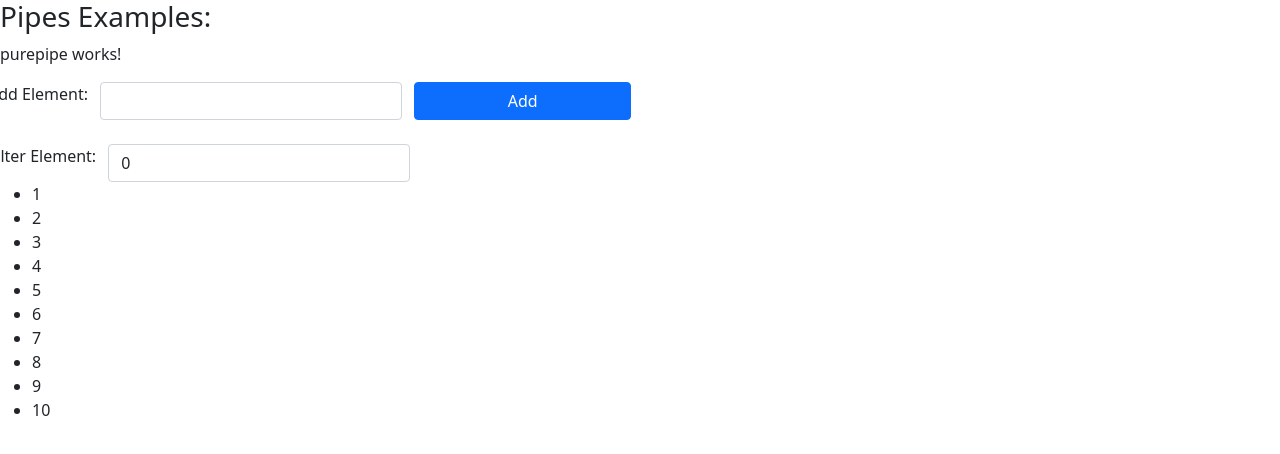
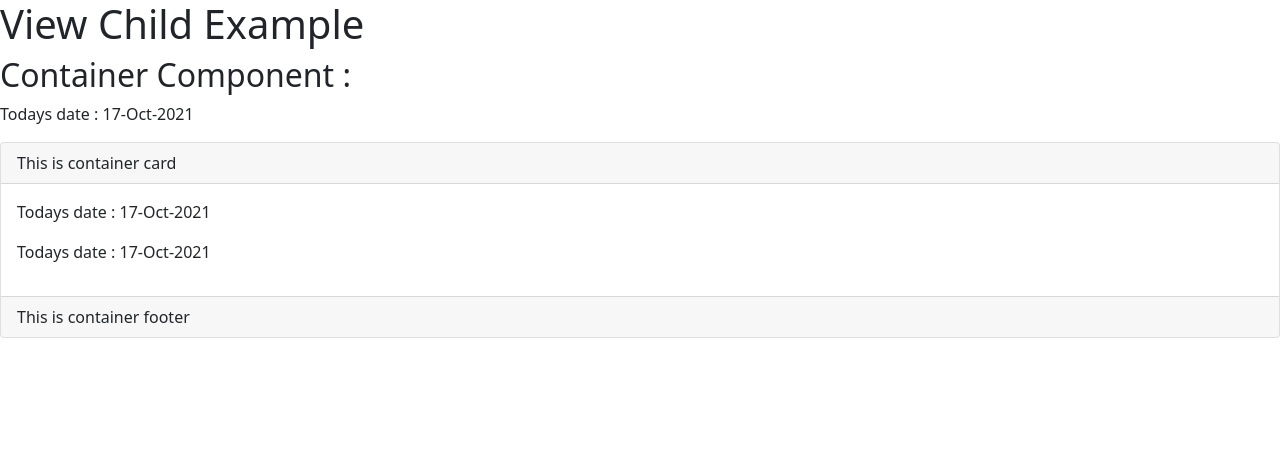
Before and after one commit to Swadreams/ng-oct-21-batch-examples, an Angular app in the folder ng-examples/: page / in a window 1280 px wide. Shown: the top 454 px of the page. Built offline with nearby package versions, Linux system fonts and the light colour scheme.

Commit message:
Content Children property

```diff
--- a/ng-examples/src/app/app.component.html
+++ b/ng-examples/src/app/app.component.html
@@ -43,10 +43,10 @@
   <div class="footer">This is footer section</div>
 </app-card> -->
 
-<!-- <app-container></app-container> -->
+<app-container></app-container>
 
 <!-- <app-observable></app-observable> -->
 
-<h3>Pipes Examples:</h3>
+<!-- <h3>Pipes Examples:</h3>
 
-<app-purepipe></app-purepipe>
+<app-purepipe></app-purepipe> -->
--- a/ng-examples/src/app/components/card/card.component.ts
+++ b/ng-examples/src/app/components/card/card.component.ts
@@ -16,10 +16,11 @@ import { DateComponent } from '../date/date.component';
   styleUrls: ['./card.component.css'],
 })
 export class CardComponent implements OnInit, AfterContentInit {
-  //@ContentChild(DateComponent) dateComponentRef: DateComponent | undefined;
-  @ContentChildren(DateComponent) dateComponentRef:
+  // @ContentChild(DateComponent) dateComponentRef: DateComponent | undefined;
+  @ContentChildren(DateComponent, { descendants: true }) dateComponentRef:
     | QueryList<DateComponent>
     | undefined;
+
   constructor() {}
 
   ngOnInit(): void {}
@@ -35,6 +36,7 @@ export class CardComponent implements OnInit, AfterContentInit {
   // }
 
   ngAfterContentInit() {
+    // console.log('dateComponentRef :', this.dateComponentRef);
     console.log('dateComponentRef :', this.dateComponentRef?.toArray());
   }
 }
--- a/ng-examples/src/app/components/container/container.component.html
+++ b/ng-examples/src/app/components/container/container.component.html
@@ -1,7 +1,9 @@
 <h1>View Child Example</h1>
 <h2>Container Component :</h2>
 
-<!-- <app-date></app-date>
+<app-date></app-date>
+
+<!--
 <app-date></app-date>
 <app-date></app-date> -->
 
@@ -9,6 +11,7 @@
   <div class="header">This is container card</div>
   <div id="body">
     <app-date></app-date>
+    <app-date></app-date>
   </div>
   <div class="footer">This is container footer</div>
 </app-card>
```
